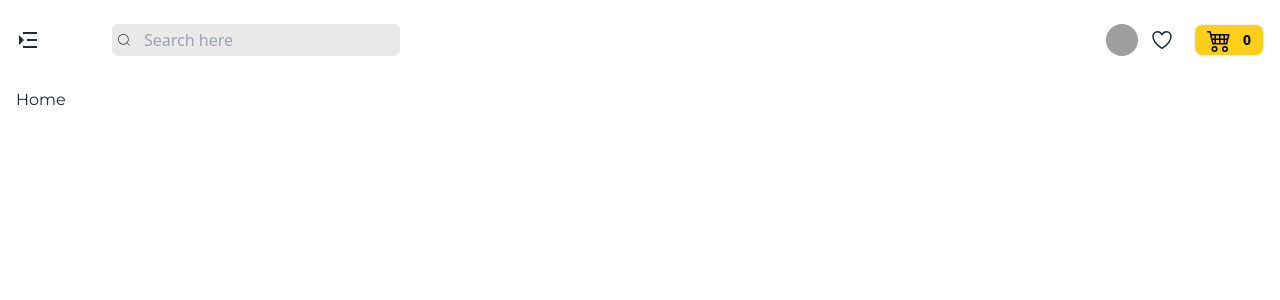
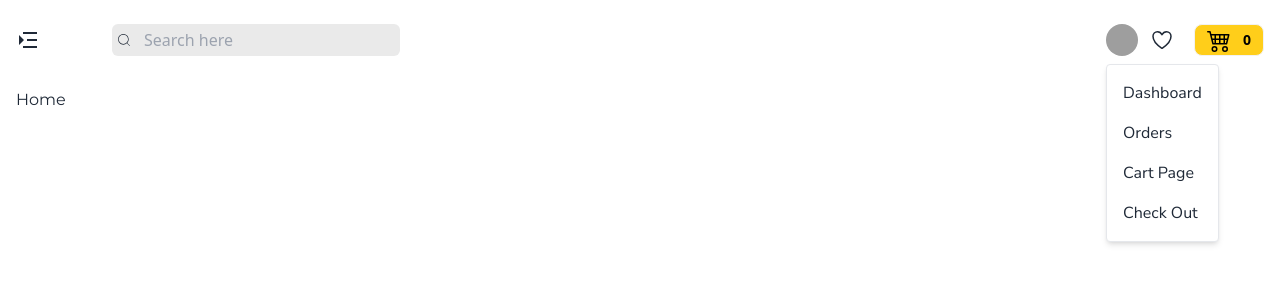
Before and after one commit to AshikurZaman01/MERN-Book-Store-Website, a React (Vite) app in the folder Front End/: page / in a window 1280 px wide. Both pictures are taken after a click on the picture 1121 px from the left and 40 px from the top of the page. Shown: the top 300 px of the page. Built offline with nearby package versions, Linux system fonts and the light colour scheme; grey boxes are pictures that could not be loaded.

Commit message:
add user profile

```diff
--- a/Front End/src/Components/Navbar/Navitems.jsx
+++ b/Front End/src/Components/Navbar/Navitems.jsx
@@ -1,34 +1,31 @@
 import { FiUser } from "react-icons/fi";
 import { IoHeartOutline } from "react-icons/io5";
 import { BsCart4 } from "react-icons/bs";
+import { Link } from "react-router-dom";
+import { useState } from "react";
+import UserProfile from "./UserProfile/UserProfile";
 
 const Navitems = () => {
     const currentUser = true;
 
+
+
     return (
         <div className="flex items-center md:gap-5 gap-3">
             <div className="flex items-center gap-3">
-                <div>
-                    {
-                        currentUser ? (
-                            <img
-                                className="w-8 h-8 bg-cover rounded-full cursor-pointer hover:border-primary hover:border-2 transition duration-150"
-                                src="https://avatar.iran.liara.run/public/20"
-                                alt="User Avatar"
-                            />
-                        ) : (
-                            <FiUser className="w-6 h-6 cursor-pointer hover:text-primary transition duration-200" />
-                        )
-                    }
-                </div>
+                <UserProfile currentUser={currentUser}></UserProfile>
+
                 <IoHeartOutline className="w-6 h-6 cursor-pointer hover:text-primary transition duration-200" />
+
             </div>
 
             <div>
-                <button className="btn btn-sm bg-primary text-black capitalize flex items-center">
-                    <BsCart4 className="w-6 h-6" />
-                    <span className="text-md font-semibold ml-1">0</span>
-                </button>
+                <Link to={"/cart"}>
+                    <button className="btn btn-sm bg-primary text-black capitalize flex items-center">
+                        <BsCart4 className="w-6 h-6" />
+                        <span className="text-md font-semibold ml-1">0</span>
+                    </button>
+                </Link>
             </div>
         </div>
     );
--- /dev/null
+++ b/Front End/src/Components/Navbar/UserProfile/UserProfile.jsx
@@ -0,0 +1,54 @@
+import { useState } from 'react';
+import { FiUser } from 'react-icons/fi';
+import { NavLink } from 'react-router-dom';
+
+const UserProfile = ({ currentUser }) => {
+    const [isDropdownOpen, setIsDropdownOpen] = useState(false);
+
+    const userRoutes = [
+        { id: 1, name: 'Dashboard', path: '/dashboard' },
+        { id: 2, name: 'Orders', path: '/orders' },
+        { id: 3, name: 'Cart Page', path: '/cart' },
+        { id: 4, name: 'Check Out', path: '/checkout' },
+    ];
+
+    return (
+        <div>
+            {currentUser ? (
+                <div className="relative">
+                    <img
+                        onClick={() => setIsDropdownOpen(!isDropdownOpen)}
+                        className="w-8 h-8 bg-cover rounded-full cursor-pointer hover:border-primary hover:border-2 transition duration-150"
+                        src="https://avatar.iran.liara.run/public/20"
+                        alt="User Avatar"
+                    />
+                    {/* Dropdown menu */}
+                    {isDropdownOpen && (
+                        <div className="absolute bg-white border rounded shadow-md mt-2 font-secondary">
+                            <ul className="list-none p-2">
+                                {userRoutes.map((route) => (
+                                    <li key={route.id}>
+                                        <NavLink
+                                            to={route.path}
+                                            className={({ isActive }) =>
+                                                `block p-2 hover:bg-gray-200 ${isActive ? 'bg-gray-200 font-bold' : ''}`
+                                            }
+                                        >
+                                            {route.name}
+                                        </NavLink>
+                                    </li>
+                                ))}
+                            </ul>
+                        </div>
+                    )}
+                </div>
+            ) : (
+                <NavLink to="/login">
+                    <FiUser className="w-6 h-6 cursor-pointer hover:text-primary transition duration-200" />
+                </NavLink>
+            )}
+        </div>
+    );
+};
+
+export default UserProfile;
```
